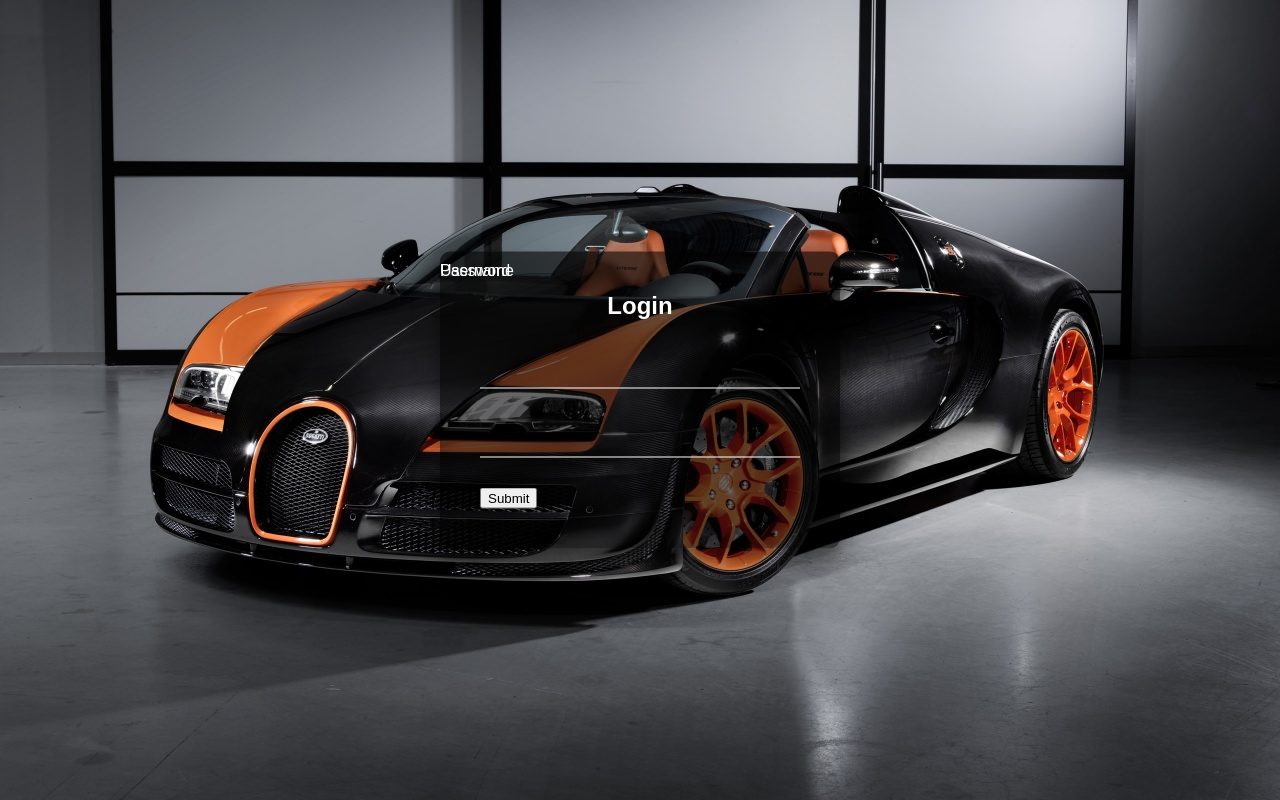
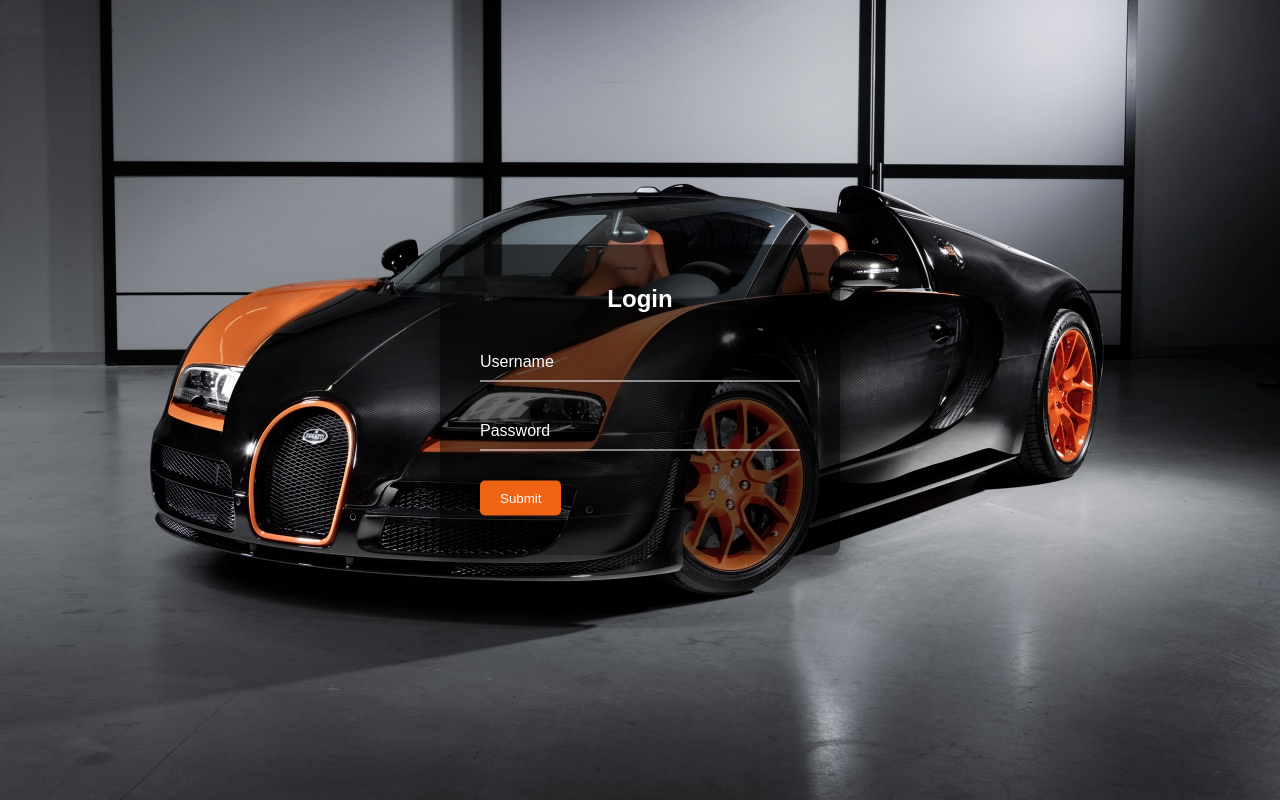
Before and after one commit to dhansenaz/transparent-login, a plain HTML site: page index.html in a window 1280 px wide. Drawn offline with Linux system fonts and the light colour scheme.

Commit message:
css color scheme

```diff
--- a/style.css
+++ b/style.css
@@ -25,8 +25,11 @@ body {
     color:#fff;
     text-align: center;
 }
+
+.box .inputBox {
+    position: relative;
+}
 .box .inputBox input {
-    position: relative;
     width:100%;
     padding:10px 0;
     font-size: 16px;
@@ -56,14 +59,14 @@ body {
 {
     top:-18px;
     left:0;
-    color:#03a9f4;
+    color:#EF6315;
     font-size: 12px;
 }
-.box .input[type='submit'] {
+.box input[type='Submit'] {
     background:transparent;
     border:none;
     color:#fff;
-    background:#03a9f4;
+    background:#EF6315;
     cursor: pointer;
     border-radius: 5px;
     padding:10px 20px;
```
